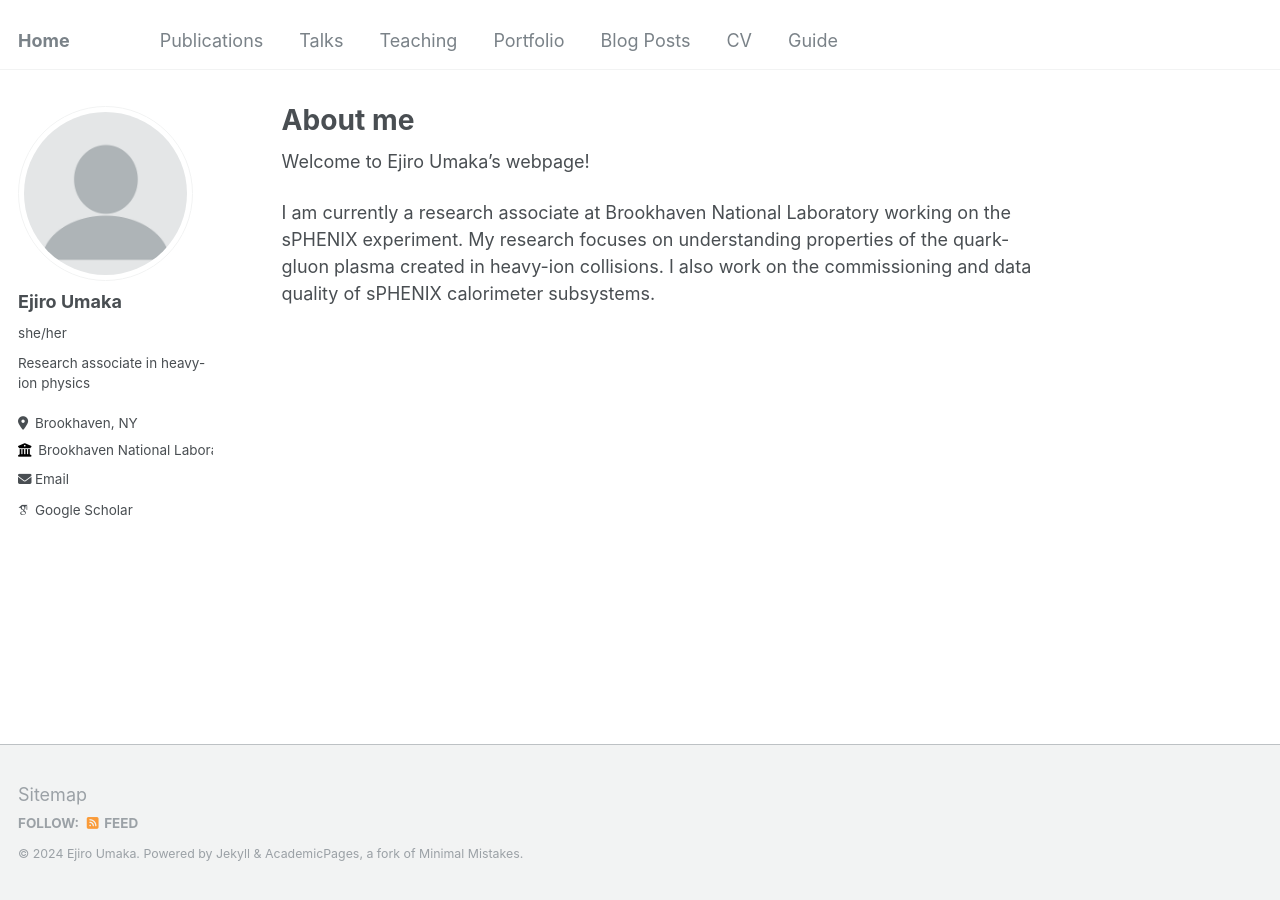
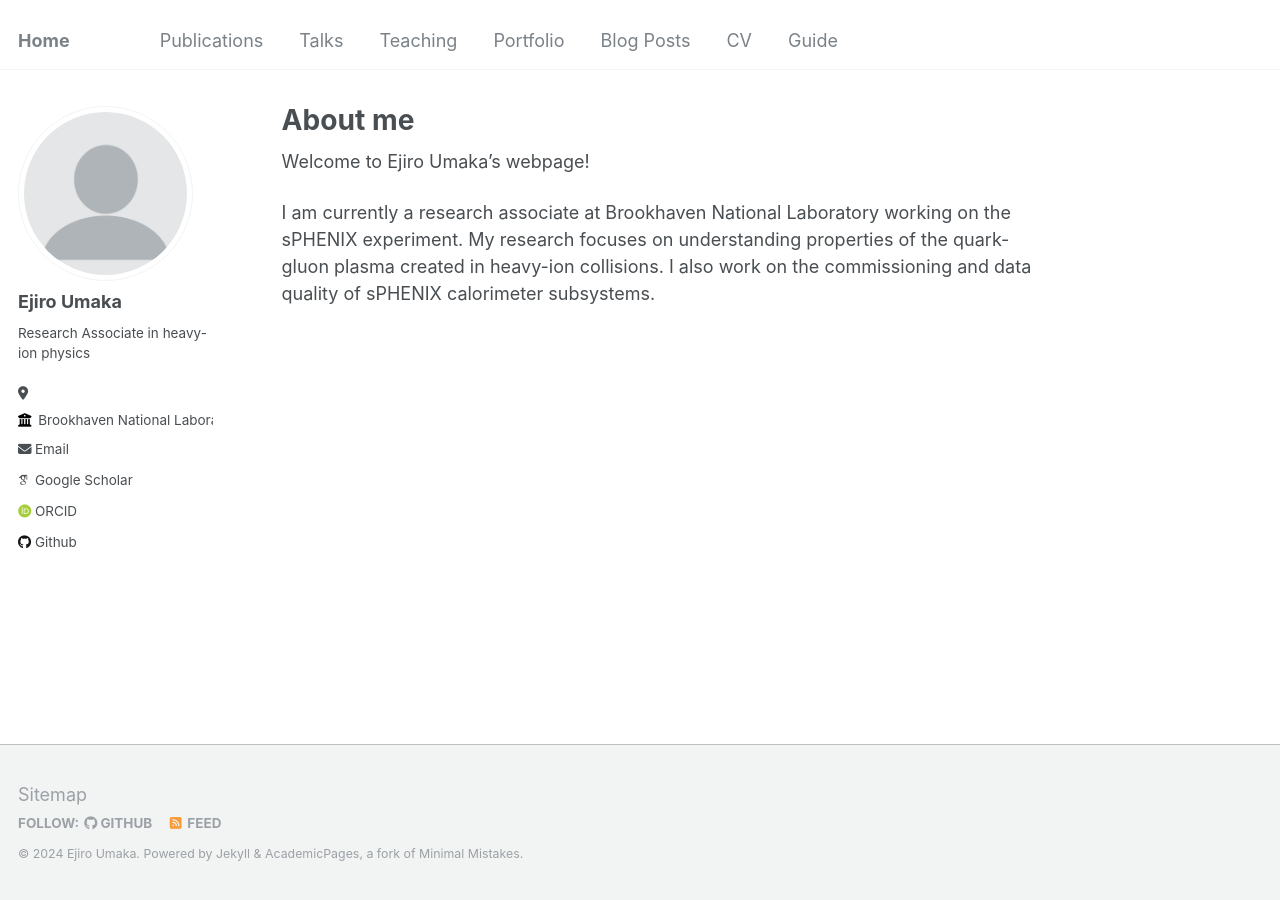
Before and after one commit to eumaka/eumaka.github.io, a Jekyll site: the page built from _pages/about.md, in a window 1280 px wide. Built offline with Jekyll 4.4.1, drawn with Linux system fonts in a browser that asks for light colours; some web fonts are replaced; part of the change alters nothing that is shown.

Commit message:
Update _config.yml

```diff
--- a/_config.yml
+++ b/_config.yml
@@ -3,42 +3,21 @@
 # This config file is meant for settings that affect your entire site, values
 # which you are expected to set up once and rarely need to edit after that.
 # For technical reasons, this file is *NOT* reloaded automatically when you use
-# `jekyll serve -l -H localhost`. If you change this file, please restart the
-# server process.
+# `jekyll serve`. If you change this file, please restart the server process.
 
-# Basic Site Settings
+# Site Settings
 locale                   : "en-US"
 title                    : "Home"
 title_separator          : "-"
 name                     : &name "Ejiro Umaka"
 description              : &description "Research Associate"
-url                      : https://github.com/eumaka # the base hostname & protocol for your site e.g. "https://mmistakes.github.io"
+url                      : https://eumaka.github.io # the base hostname & protocol for your site e.g. "https://mmistakes.github.io"
 baseurl                  : "" # the subpath of your site, e.g. "/blog"
 repository               : "eumaka/eumaka.github.io"
-
-# Site Author - The following control what appear as part of the author content on the side bar.
-#               If a field is blank the icon and link will not appear, otherwise it will be shown.
-#               Additional customization can be done by editing /_includes/author-profile.html
-author:
-  # Biographic information
-  avatar           : "profile.png"
-  name             : "Ejiro Umaka"
-  pronouns         : "she/her"
-  bio              : "Research associate in heavy-ion physics"
-  location         : "Brookhaven, NY"
-  employer         : "Brookhaven National Laboratory"
-  uri              : # URL
-  email            : "none@example.org"
-
-  # Academic websites
-  arxiv            : # URL - Update with the correct link to your profile
-  googlescholar    : "https://scholar.google.com/citations?hl=en&user=r_2WiDUAAAAJ&view_op=list_works&gmla=AC6lMd9tS_vuTMsydiM45obWp_DCYkJOUFJ3EAZFymh2Z3Jjh-Js3izbN4W0BFos4M1vFtO4LMMK"
-
-# Site Settings
 teaser                   :  # filename of teaser fallback teaser image placed in /images/, .e.g. "500x300.png"
 breadcrumbs              : false # true, false (default)
 words_per_minute         : 160
-future                   : true
+future                   : false
 read_more                : "disabled" # if enabled, adds "Read more" links to excerpts
 talkmap_link             : false #change to true to add link to talkmap on talks page
 comments:
@@ -68,16 +47,13 @@ staticman:
       options:
         format           : "iso8601" # "iso8601" (default), "timestamp-seconds", "timestamp-milliseconds"
 atom_feed:
-  hide                   : false     # change to true to hide the RSS feed in the footer
   path                   : # blank (default) uses feed.xml
-
 
 # SEO Related
 google_site_verification :
 bing_site_verification   :
 alexa_site_verification  :
 yandex_site_verification :
-
 
 # Social Sharing
 twitter:
@@ -97,9 +73,48 @@ social:
 
 # Analytics
 analytics:
-  provider               :  "false" # false (default), "google", "google-universal", "google-analytics-4", "custom"
+  provider               :  "google-universal" # false (default), "google", "google-universal", "custom"
   google:
     tracking_id          :
+
+
+# Site Author
+author:
+  name             : "Ejiro Umaka"
+  avatar           : "profile.png"
+  bio              : "Research Associate in heavy-ion physics"
+  location         : ""
+  employer         : "Brookhaven National Laboratory"
+  pubmed           : #"https://www.ncbi.nlm.nih.gov/pubmed/?term=john+snow"
+  googlescholar    : "https://scholar.google.com/citations?user=r_2WiDUAAAAJ&hl=en"
+  email            : ejinaomiumaka@gmail.com
+  researchgate     :  # example: "https://www.researchgate.net/profile/yourprofile"
+  uri              :
+  bitbucket        :
+  codepen          :
+  dribbble         :
+  flickr           :
+  facebook         :
+  foursquare       :
+  github           : "eumaka"
+  google_plus      :
+  keybase          :
+  instagram        :
+  impactstory      : #"https://profiles.impactstory.org/u/xxxx-xxxx-xxxx-xxxx"
+  lastfm           :
+  linkedin         :
+  orcid            : "https://orcid.org/0000-0001-7725-8227"
+  pinterest        :
+  soundcloud       :
+  stackoverflow    : # http://stackoverflow.com/users/123456/username
+  steam            :
+  tumblr           :
+  twitter          : #"replacethistwitterhandle"
+  vine             :
+  weibo            :
+  xing             :
+  youtube          :
+  wikipedia        :
 
 
 # Reading Files
@@ -230,7 +245,6 @@ defaults:
       author_profile: true
       share: true
 
-
 # Sass/SCSS
 sass:
   sass_dir: _sass
```
